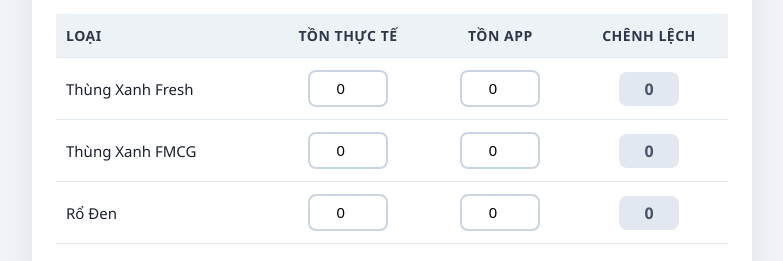
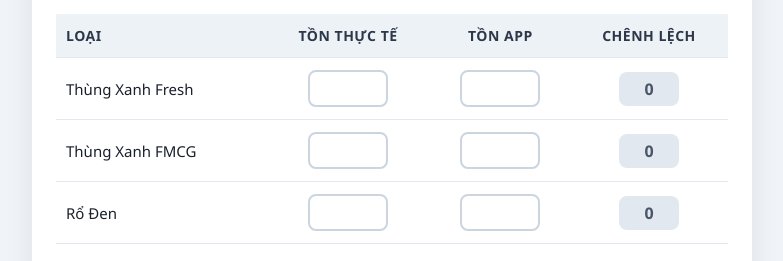
Before and after one commit to BotVN98/bao-cao-ton, a plain HTML site: page index.html in a window 1280 px wide. Shown: the part 150-411 px from the top of the page, without its empty margins (248-1031 px from the left). Drawn offline with Linux system fonts and the light colour scheme.

Commit message:
Change input values to empty strings
Updated input fields to have empty initial values.

```diff
--- a/index.html
+++ b/index.html
@@ -152,20 +152,20 @@
       <tbody>
         <tr>
           <td>Thùng Xanh Fresh</td>
-          <td><input type="number" class="actual" data-row="0" value="0"></td>
-          <td><input type="number" class="app" data-row="0" value="0"></td>
+          <td><input type="number" class="actual" data-row="0" value=""></td>
+          <td><input type="number" class="app" data-row="0" value=""></td>
           <td><span class="diff" id="diff-0">+5</span></td>
         </tr>
         <tr>
           <td>Thùng Xanh FMCG</td>
-          <td><input type="number" class="actual" data-row="1" value="0"></td>
-          <td><input type="number" class="app" data-row="1" value="0"></td>
+          <td><input type="number" class="actual" data-row="1" value=""></td>
+          <td><input type="number" class="app" data-row="1" value=""></td>
           <td><span class="diff" id="diff-1">-1</span></td>
         </tr>
         <tr>
           <td>Rổ Đen</td>
-          <td><input type="number" class="actual" data-row="2" value="0"></td>
-          <td><input type="number" class="app" data-row="2" value="0"></td>
+          <td><input type="number" class="actual" data-row="2" value=""></td>
+          <td><input type="number" class="app" data-row="2" value=""></td>
           <td><span class="diff" id="diff-2">-44</span></td>
         </tr>
       </tbody>
```
